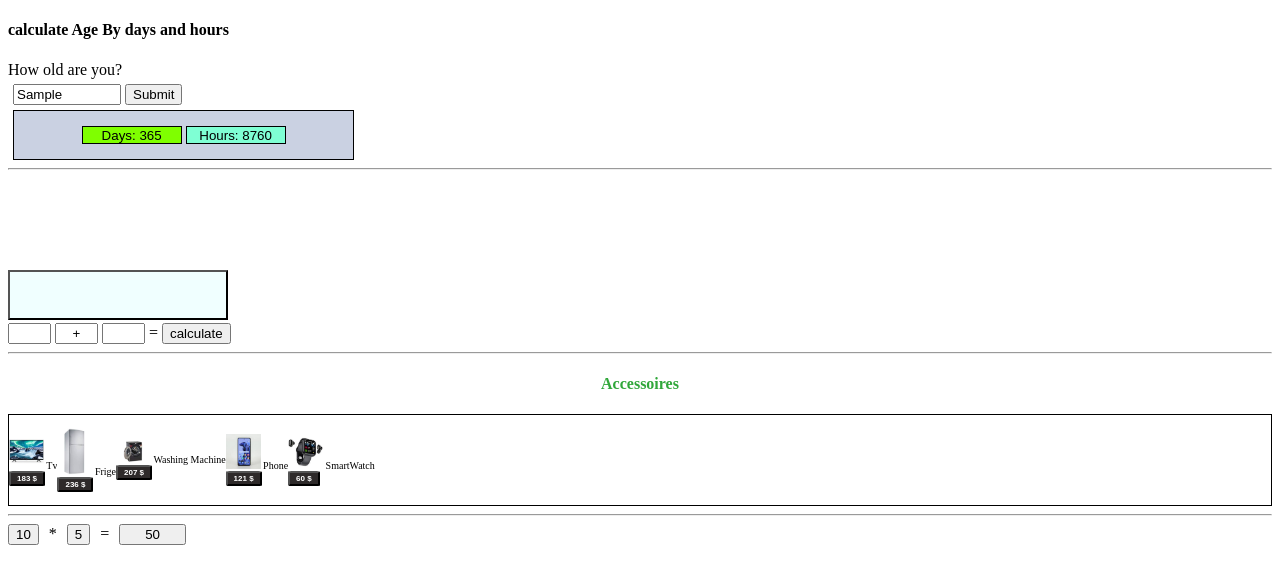
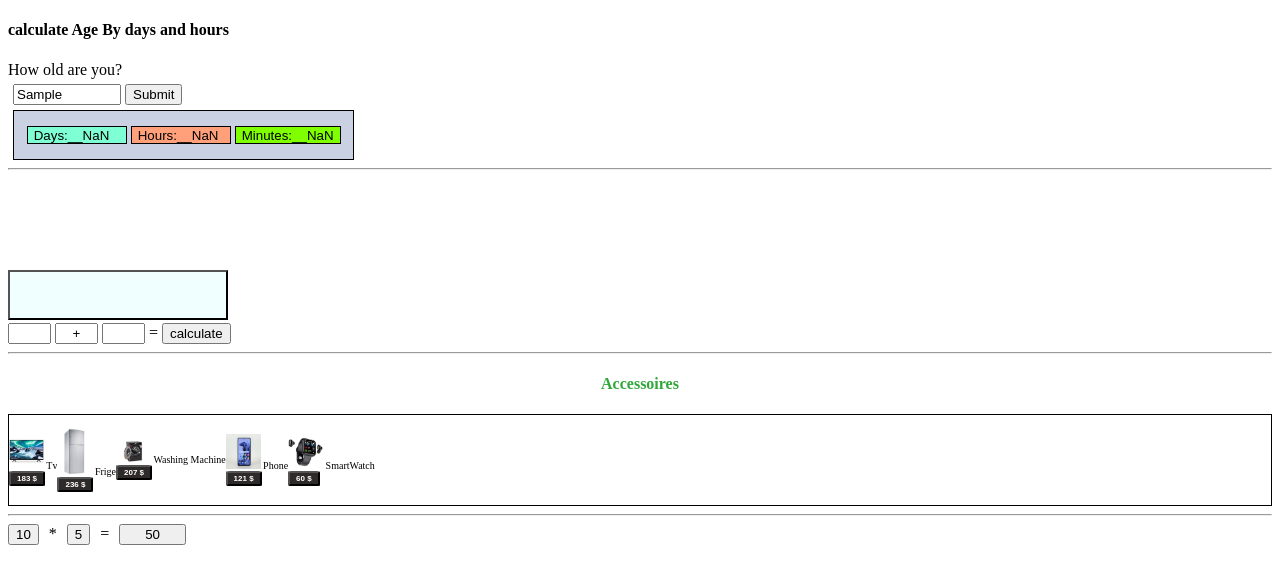
Before and after one commit to ABDELLATIF-HAJJI/JavaExercises, a plain HTML site: page index.html in a window 1280 px wide. Both pictures are taken after typing "Sample" into the empty fields and a click on the input 153 px from the left and 94 px from the top of the page. Drawn offline with Linux system fonts and the light colour scheme.

Commit message:
calculate age by days hours and minutes

```diff
--- a/functions.js
+++ b/functions.js
@@ -1,37 +1,50 @@
 const outputresults = document.querySelector('#screenOperation');
 
-const screenAge =document.createElement('button');
-screenAge.className = 'screenAge';
-outputresults.appendChild(screenAge);
+const screenDays =document.createElement('button');
+screenDays.className = 'subscreens';
+outputresults.appendChild(screenDays);
+screenDays.style.backgroundColor='aquamarine';
 
-const screenHour =document.createElement('button')
-screenHour.className = 'screenHour';
-outputresults.appendChild(screenHour);
+const screenHours =document.createElement('button')
+screenHours.className = 'subscreens';
+outputresults.appendChild(screenHours);
+screenHours.style.backgroundColor='#FFA07A';
+
+const screenMinutes =document.createElement('button')
+screenMinutes.className = 'subscreens';
+outputresults.appendChild(screenMinutes);
 
 const subButton = document.querySelector('#submitB');
-const inputAge = document.querySelector('#inputAge');
+const inputAge = document.querySelector('#inputAge')
+inputAge.addEventListener('keydown',specificInput);
 
-function days(age){
+function Days(age){
     const ageByDays = age * 365;
     return ageByDays;
 }
-
-let resultDays = days(1)
-
 function Hours(age){
     const ageByhours = age * 24;
     return ageByhours;
 }
-let resultHours = Hours(resultDays);
+function Second(age){
+    const ageByMinutes  = age * 60;
+    return ageByMinutes;
+}
+subButton.addEventListener('click',(e)=>{
+    let input = inputAge.value;
 
-subButton.addEventListener('click', (e)=>{
-    let input = inputAge.value;
-    screenAge.innerHTML = 'Days:'+' '+ resultDays;
-    screenHour.innerHTML = 'Hours:'+' '+ resultHours;
+    screenDays.innerHTML = 'Days:'+'__'+ Days(input);
+    let resultDays = Days(input);
+
+    screenHours.innerHTML = 'Hours:'+'__'+ Hours(resultDays);
+    let resultHours = Hours(resultDays);
+
+    screenMinutes.innerHTML = 'Minutes:'+'__'+ Second(resultHours);
 
     if (input === ''){
-        screenAge.style.display='block';
-        screenHour.style.display='block';
+        screenDays.style.display='none';
+        screenHours.style.display='none';
+        screenMinutes.style.display='none';
     }
     else {
         e.preventDefault()
@@ -72,6 +85,7 @@ function specificInput (e){
 }
 const functionedFirst = first.addEventListener('keydown',specificInput);
 const functionedSecond = second.addEventListener('keydown',specificInput);
+
 //Accessoires'////////////////////////////////////////////////////////////////////////////////////////
 
 function Fernitures(price, taxe, other){
--- a/index.html
+++ b/index.html
@@ -64,6 +64,5 @@
 </section>
 
     <script src="functions.js"></script>
-    <script src="project.js"></script>
 </body>
 </html>
--- a/style.css
+++ b/style.css
@@ -9,20 +9,14 @@
    margin-left: 5px;
    height: 50px;
 }
-.screenAge{
+.subscreens{
    border: solid 1px black;
    min-width: 100px;
    height: 18px;
    margin: 2px;
    background-color: chartreuse;
+   text-align: start;
 
-}
-.screenHour{
-   border: solid 1px black;
-   min-width: 100px;
-   height: 18px;
-   margin: 2px;
-   background-color: aquamarine;
 }
 
 /* secont Exercise  */
```
